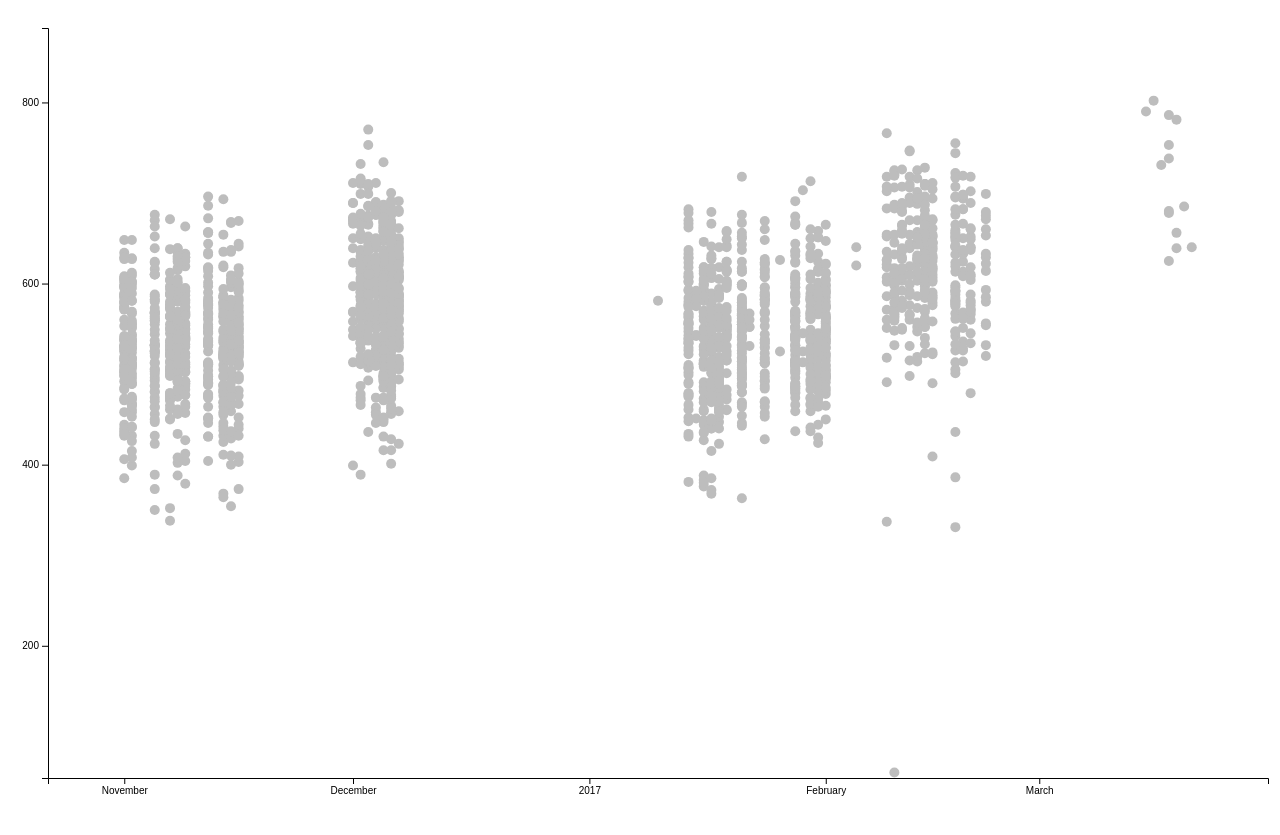
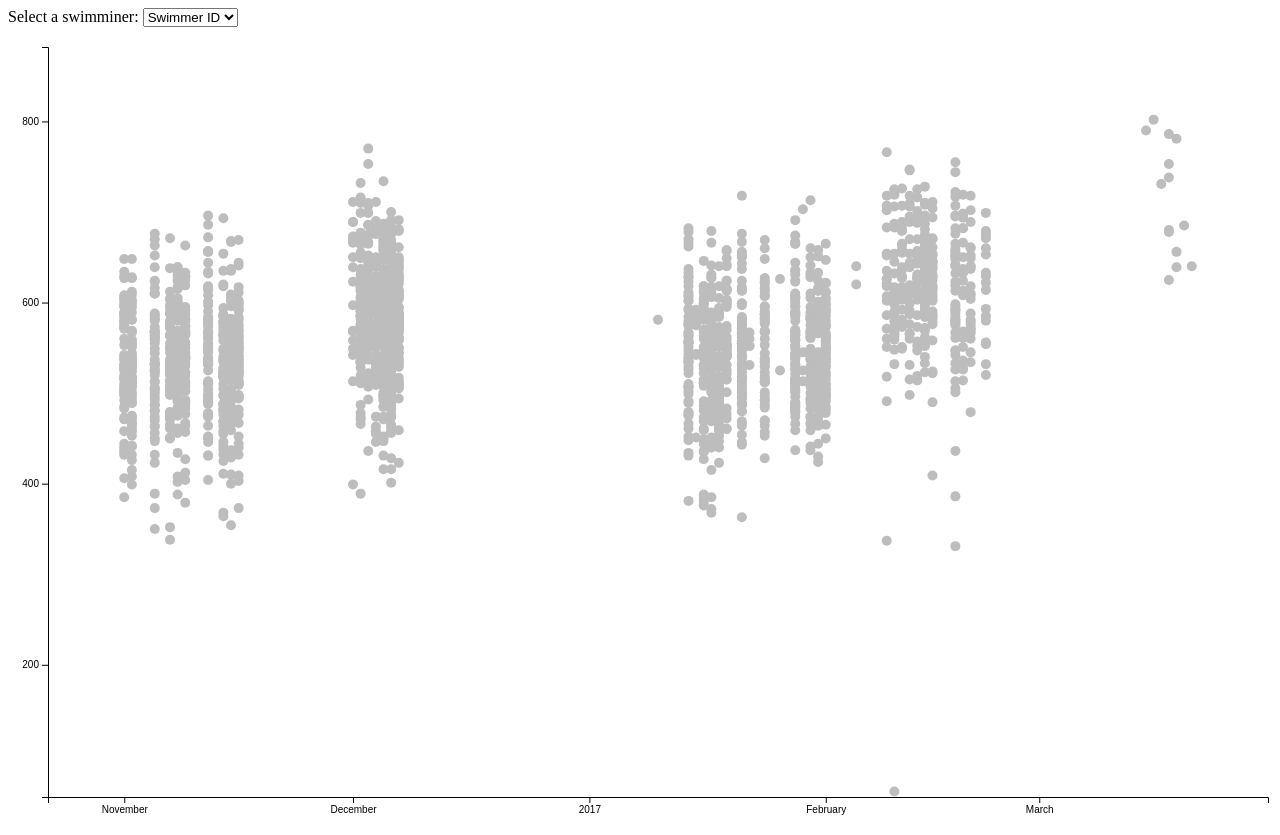
Before and after one commit to SivanMehta/d3-practice, a website: page swimming/graph.html in a window 1280 px wide. Drawn offline with nearby package versions, Linux system fonts and the light colour scheme.

Commit message:
added swimmer Ids to dropdown

```diff
--- a/swimming/graph.html
+++ b/swimming/graph.html
@@ -3,7 +3,10 @@
 		<script src="https://d3js.org/d3.v4.min.js"></script>
 	</head>
 	<body>
-		<ul id = "facet"></ul>
+		Select a swimminer:
+		<select id="facet">
+			<option value="0">Swimmer ID</option>
+		</select>
 		<div id="graph"></div>
 		<script src="swim.js" type="text/javascript"></script>
 	</body>
--- a/swimming/swim.js
+++ b/swimming/swim.js
@@ -85,6 +85,17 @@ function renderData(data) {
   svg.append("g")
     .attr("class", "y axis")
     .call(yAxis)
+
+  // render the drop down menu
+  var ids = new Set()
+  data.map(d => ids.add(d.swimmerID))
+  d3.select("#facet").selectAll("option")
+    .data([...ids])
+    .enter()
+    .append("option")
+    // .enter()
+    .attr('value', (d, i) => d)
+    .text((d, i) => d)
 }
 
 d3.request("cmu.csv")
```
